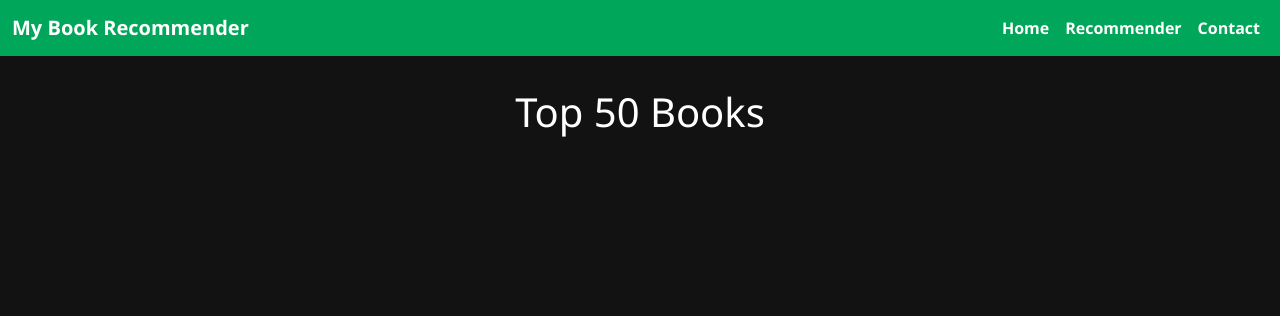
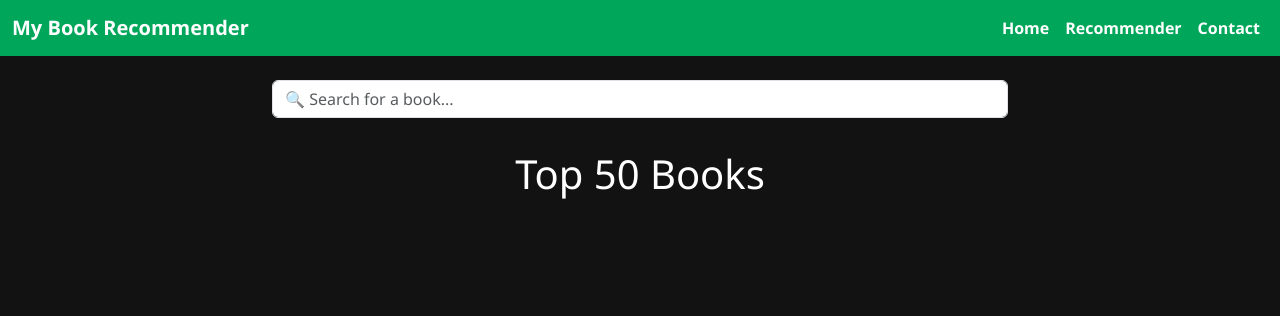
Before and after one commit to bokuldutta09/book-recommender-system, a Flask app: page / in a window 1280 px wide. Shown: the top 316 px of the page. Run offline with Flask 3, Linux system fonts and the light colour scheme; parts of the project's set-up code (start-up, migrations or seed data) failed here and were passed over.

Commit message:
index.html

```diff
--- a/templates/index.html
+++ b/templates/index.html
@@ -118,14 +118,22 @@
 </nav>
 
 <div class="container">
+
+    <div class="row justify-content-center my-4">
+        <div class="col-md-8">
+            <input type="text" id="bookSearch" class="form-control" placeholder="🔍 Search for a book..." onkeyup="filterBooks()">
+        </div>
+    </div>
+
+
     <h1>Top 50 Books</h1>
-    <div class="row g-4">
+    <div class="row g-4" id="bookList">
     {% for i in range(book_name | length) %}
-            <div class="col-12 col-sm-6 col-md-4 col-lg-3">
+        <div class="col-12 col-sm-6 col-md-4 col-lg-3 book-card">
             <div class="card">
                 <img class="card-img-top" src="{{ image[i] }}" alt="Book Cover" loading="lazy">
                 <div class="card-body">
-                        <h2>{{ book_name[i] }}</h2>
+                    <h2 class="book-title">{{ book_name[i] }}</h2>
                     <h4>By {{ author[i] }}</h4>
                     <h4>Votes: {{ vote[i] }}</h4>
                     <h4>Rating: {{ "%.2f"|format(rating[i]) }}</h4>
@@ -134,7 +142,26 @@
         </div>
     {% endfor %}
 </div>
+
 </div>
+
+<script>
+    function filterBooks() {
+        const input = document.getElementById("bookSearch");
+        const filter = input.value.toLowerCase();
+        const books = document.querySelectorAll(".book-card");
+
+        books.forEach(card => {
+            const title = card.querySelector(".book-title").textContent.toLowerCase();
+            if (title.includes(filter)) {
+                card.style.display = "block";
+            } else {
+                card.style.display = "none";
+            }
+        });
+    }
+</script>
+
 
 <script src="https://cdn.jsdelivr.net/npm/bootstrap@5.3.6/dist/js/bootstrap.bundle.min.js"></script>
 </body>
```
Lines whose indentation alone changed are shown as unchanged.
